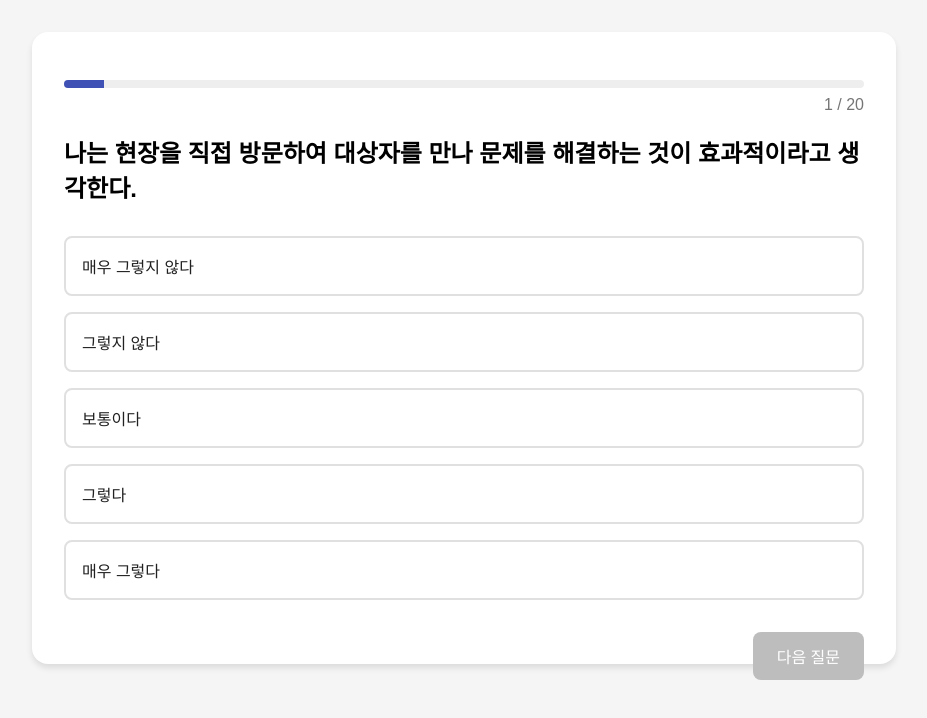
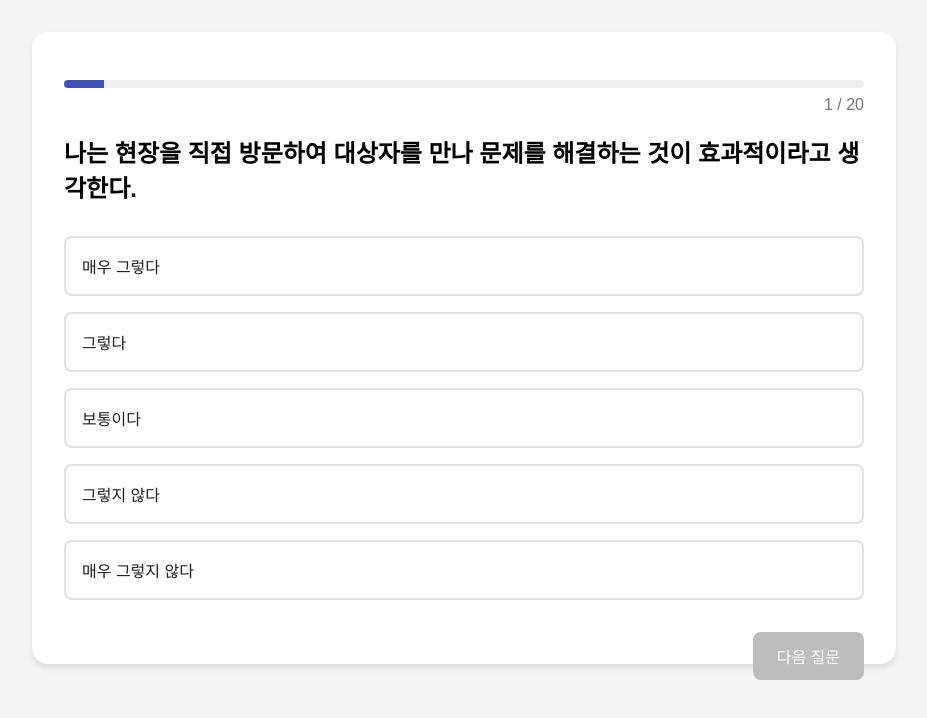
Before and after one commit to rcassgo/Personality-Test, a React (Create React App) app: page / in a window 1280 px wide. Shown: the top 718 px of the page, without its empty margins (176-1103 px from the left). Built offline with nearby package versions, Linux system fonts and the light colour scheme; no server answers.

Commit message:
questions

```diff
--- a/src/data/questions.js
+++ b/src/data/questions.js
@@ -1,209 +1,202 @@
 export const questions = [
-  // 지역사회
   {
     text: "나는 현장을 직접 방문하여 대상자를 만나 문제를 해결하는 것이 효과적이라고 생각한다.",
     options: [
-      { text: "매우 그렇지 않다", score: 1 },
+      { text: "매우 그렇다", score: 5 },
+      { text: "그렇다", score: 4 },
+      { text: "보통이다", score: 3 },
       { text: "그렇지 않다", score: 2 },
-      { text: "보통이다", score: 3 },
-      { text: "그렇다", score: 4 },
-      { text: "매우 그렇다", score: 5 }
+      { text: "매우 그렇지 않다", score: 1 }
     ]
   },
   {
     text: "나는 예방적 접근이나 건강증진 프로그램에 관심이 많다.",
     options: [
-      { text: "매우 그렇지 않다", score: 1 },
+      { text: "매우 그렇다", score: 5 },
+      { text: "그렇다", score: 4 },
+      { text: "보통이다", score: 3 },
       { text: "그렇지 않다", score: 2 },
-      { text: "보통이다", score: 3 },
-      { text: "그렇다", score: 4 },
-      { text: "매우 그렇다", score: 5 }
+      { text: "매우 그렇지 않다", score: 1 }
     ]
   },
   {
     text: "나는 질병 치료보다 건강 증진과 삶의 질 향상에 더 관심이 있다.",
     options: [
-      { text: "매우 그렇지 않다", score: 1 },
+      { text: "매우 그렇다", score: 5 },
+      { text: "그렇다", score: 4 },
+      { text: "보통이다", score: 3 },
       { text: "그렇지 않다", score: 2 },
-      { text: "보통이다", score: 3 },
-      { text: "그렇다", score: 4 },
-      { text: "매우 그렇다", score: 5 }
+      { text: "매우 그렇지 않다", score: 1 }
     ]
   },
   {
-    text: "나는 치료 시 대상자의 주변 환경을 함께 고려하는 것이 중요하다고 생각한다.",
+    text: "나는 치료 시, 개별 대상자의 주변환경을 고려한 접근이 중요하다고 생각한다.",
     options: [
-      { text: "매우 그렇지 않다", score: 1 },
+      { text: "매우 그렇다", score: 5 },
+      { text: "그렇다", score: 4 },
+      { text: "보통이다", score: 3 },
       { text: "그렇지 않다", score: 2 },
-      { text: "보통이다", score: 3 },
-      { text: "그렇다", score: 4 },
-      { text: "매우 그렇다", score: 5 }
+      { text: "매우 그렇지 않다", score: 1 }
     ]
   },
   {
-    text: "나는 지역 주민들과 소통하며 일하는 것을 즐긴다.",
+    text: "나는 지역 주민들과 소통하며 일하는 것이 즐겁다.",
     options: [
-      { text: "매우 그렇지 않다", score: 1 },
+      { text: "매우 그렇다", score: 5 },
+      { text: "그렇다", score: 4 },
+      { text: "보통이다", score: 3 },
       { text: "그렇지 않다", score: 2 },
-      { text: "보통이다", score: 3 },
-      { text: "그렇다", score: 4 },
-      { text: "매우 그렇다", score: 5 }
-    ]
-  },
-
-  // 공공기관
-  {
-    text: "나는 새로운 것보다는 정해진 틀 안에서 활동하는 것을 더 선호한다.",
-    options: [
-      { text: "매우 그렇지 않다", score: 1 },
-      { text: "그렇지 않다", score: 2 },
-      { text: "보통이다", score: 3 },
-      { text: "그렇다", score: 4 },
-      { text: "매우 그렇다", score: 5 }
+      { text: "매우 그렇지 않다", score: 1 }
     ]
   },
   {
-    text: "나는 공무원이나 공공기관 종사자의 안정적인 직업 환경을 선호한다.",
+    text: "나는 새로운 것을 창조해내는 것보다 정해진 틀 안에서 활동하는 것을 더 선호한다.",
     options: [
-      { text: "매우 그렇지 않다", score: 1 },
+      { text: "매우 그렇다", score: 5 },
+      { text: "그렇다", score: 4 },
+      { text: "보통이다", score: 3 },
       { text: "그렇지 않다", score: 2 },
+      { text: "매우 그렇지 않다", score: 1 }
+    ]
+  },
+  {
+    text: "나는 공무원이나 공공기관 종사자의 안정적인 직업 환경을 더 선호한다.",
+    options: [
+      { text: "매우 그렇다", score: 5 },
+      { text: "그렇다", score: 4 },
       { text: "보통이다", score: 3 },
-      { text: "그렇다", score: 4 },
-      { text: "매우 그렇다", score: 5 }
+      { text: "그렇지 않다", score: 2 },
+      { text: "매우 그렇지 않다", score: 1 }
     ]
   },
   {
     text: "나는 자료 정리, 문서 작성, 프로그램 기획 등 사무적인 일을 잘할 수 있다.",
     options: [
-      { text: "매우 그렇지 않다", score: 1 },
+      { text: "매우 그렇다", score: 5 },
+      { text: "그렇다", score: 4 },
+      { text: "보통이다", score: 3 },
       { text: "그렇지 않다", score: 2 },
-      { text: "보통이다", score: 3 },
-      { text: "그렇다", score: 4 },
-      { text: "매우 그렇다", score: 5 }
+      { text: "매우 그렇지 않다", score: 1 }
     ]
   },
   {
-    text: "나는 보건소, 교육청, 행정기관 등 공공기관에서의 작업치료 업무에 관심이 있다.",
+    text: "나는 보건소, 교육청, 행정기관 등 공공기관에서 일하는 작업치료에 관심이 있다.",
     options: [
-      { text: "매우 그렇지 않다", score: 1 },
+      { text: "매우 그렇다", score: 5 },
+      { text: "그렇다", score: 4 },
+      { text: "보통이다", score: 3 },
       { text: "그렇지 않다", score: 2 },
-      { text: "보통이다", score: 3 },
-      { text: "그렇다", score: 4 },
-      { text: "매우 그렇다", score: 5 }
+      { text: "매우 그렇지 않다", score: 1 }
     ]
   },
   {
-    text: "나는 건강 및 복지 정책을 설계하거나 평가하는 업무에 흥미가 있다.",
+    text: "나는 건강/복지 정책을 설계하거나 평가하는 업무에 관심이 있다.",
     options: [
-      { text: "매우 그렇지 않다", score: 1 },
+      { text: "매우 그렇다", score: 5 },
+      { text: "그렇다", score: 4 },
+      { text: "보통이다", score: 3 },
       { text: "그렇지 않다", score: 2 },
-      { text: "보통이다", score: 3 },
-      { text: "그렇다", score: 4 },
-      { text: "매우 그렇다", score: 5 }
-    ]
-  },
-
-  // 아동센터
-  {
-    text: "나는 아이들과 함께 있는 시간을 즐겁고 편안하게 느낀다.",
-    options: [
-      { text: "매우 그렇지 않다", score: 1 },
-      { text: "그렇지 않다", score: 2 },
-      { text: "보통이다", score: 3 },
-      { text: "그렇다", score: 4 },
-      { text: "매우 그렇다", score: 5 }
+      { text: "매우 그렇지 않다", score: 1 }
     ]
   },
   {
-    text: "나는 감정을 잘 표현하고 타인의 행동을 이해하려 노력하는 편이다.",
+    text: "나는 아이들과 함께 있는 시간이 즐겁고 편안하다.",
     options: [
-      { text: "매우 그렇지 않다", score: 1 },
+      { text: "매우 그렇다", score: 5 },
+      { text: "그렇다", score: 4 },
+      { text: "보통이다", score: 3 },
       { text: "그렇지 않다", score: 2 },
-      { text: "보통이다", score: 3 },
-      { text: "그렇다", score: 4 },
-      { text: "매우 그렇다", score: 5 }
+      { text: "매우 그렇지 않다", score: 1 }
     ]
   },
   {
-    text: "나는 다른 사람의 작은 변화나 반응에도 민감하게 반응하는 편이다.",
+    text: "나는 평소 감정 표현이 풍부하고 누군가의 행동을 이해하려 노력하는 편이다.",
     options: [
-      { text: "매우 그렇지 않다", score: 1 },
+      { text: "매우 그렇다", score: 5 },
+      { text: "그렇다", score: 4 },
+      { text: "보통이다", score: 3 },
       { text: "그렇지 않다", score: 2 },
-      { text: "보통이다", score: 3 },
-      { text: "그렇다", score: 4 },
-      { text: "매우 그렇다", score: 5 }
+      { text: "매우 그렇지 않다", score: 1 }
     ]
   },
   {
-    text: "나는 학부모 상담 같은 간접 개입에도 유연하게 대응할 수 있다.",
+    text: "나는 다른 사람들의 작은 변화나 반응에도 민감하게 반응하는 편이다.",
     options: [
-      { text: "매우 그렇지 않다", score: 1 },
+      { text: "매우 그렇다", score: 5 },
+      { text: "그렇다", score: 4 },
+      { text: "보통이다", score: 3 },
       { text: "그렇지 않다", score: 2 },
-      { text: "보통이다", score: 3 },
-      { text: "그렇다", score: 4 },
-      { text: "매우 그렇다", score: 5 }
+      { text: "매우 그렇지 않다", score: 1 }
     ]
   },
   {
-    text: "나는 어린이를 대상으로 한 수업이나 예시를 접하면 집중하게 된다.",
+    text: "나는 학부모 상담 같은 간접 개입에도 융통성 있게 잘 대처할 자신이 있다.",
     options: [
-      { text: "매우 그렇지 않다", score: 1 },
+      { text: "매우 그렇다", score: 5 },
+      { text: "그렇다", score: 4 },
+      { text: "보통이다", score: 3 },
       { text: "그렇지 않다", score: 2 },
-      { text: "보통이다", score: 3 },
-      { text: "그렇다", score: 4 },
-      { text: "매우 그렇다", score: 5 }
-    ]
-  },
-
-  // 재활병원
-  {
-    text: "나는 다양한 재활 분야 중 특정 분야에 관심이 뚜렷하다.",
-    options: [
-      { text: "매우 그렇지 않다", score: 1 },
-      { text: "그렇지 않다", score: 2 },
-      { text: "보통이다", score: 3 },
-      { text: "그렇다", score: 4 },
-      { text: "매우 그렇다", score: 5 }
+      { text: "매우 그렇지 않다", score: 1 }
     ]
   },
   {
-    text: "나는 재활센터에서 다양한 직종 간의 협업이 중요하다고 생각한다.",
+    text: "나는 발표나 수업 중 어린이 대상 예시가 나오면 집중해서 듣게 된다.",
     options: [
-      { text: "매우 그렇지 않다", score: 1 },
+      { text: "매우 그렇다", score: 5 },
+      { text: "그렇다", score: 4 },
+      { text: "보통이다", score: 3 },
       { text: "그렇지 않다", score: 2 },
-      { text: "보통이다", score: 3 },
-      { text: "그렇다", score: 4 },
-      { text: "매우 그렇다", score: 5 }
+      { text: "매우 그렇지 않다", score: 1 }
     ]
   },
   {
-    text: "나는 반복적인 일보다 다양한 케이스를 경험하고 문제 해결을 선호한다.",
+    text: "나는 신경계, 근골격계, 소아, 노인, 정신건강 등 다양한 재활 대상자 중 특정 분야에 선호가 뚜렷하다.",
     options: [
-      { text: "매우 그렇지 않다", score: 1 },
+      { text: "매우 그렇다", score: 5 },
+      { text: "그렇다", score: 4 },
+      { text: "보통이다", score: 3 },
       { text: "그렇지 않다", score: 2 },
-      { text: "보통이다", score: 3 },
-      { text: "그렇다", score: 4 },
-      { text: "매우 그렇다", score: 5 }
+      { text: "매우 그렇지 않다", score: 1 }
     ]
   },
   {
-    text: "나는 해부학, 신경과학 등 기초과학 과목을 흥미롭게 공부했다.",
+    text: "나는 재활센터에서 다양한 직종 간 협업과 팀워크가 중요한 요소라고 생각한다.",
     options: [
-      { text: "매우 그렇지 않다", score: 1 },
+      { text: "매우 그렇다", score: 5 },
+      { text: "그렇다", score: 4 },
+      { text: "보통이다", score: 3 },
       { text: "그렇지 않다", score: 2 },
-      { text: "보통이다", score: 3 },
-      { text: "그렇다", score: 4 },
-      { text: "매우 그렇다", score: 5 }
+      { text: "매우 그렇지 않다", score: 1 }
     ]
   },
   {
-    text: "나는 손기능 훈련, 보조기기, 일상생활동작(ADL)에 관심이 많다.",
+    text: "나는 반복적인 업무보다 예측 불가능한 상황을 해결하고 다양한 케이스를 경험하는 것을 선호한다.",
     options: [
-      { text: "매우 그렇지 않다", score: 1 },
+      { text: "매우 그렇다", score: 5 },
+      { text: "그렇다", score: 4 },
+      { text: "보통이다", score: 3 },
       { text: "그렇지 않다", score: 2 },
+      { text: "매우 그렇지 않다", score: 1 }
+    ]
+  },
+  {
+    text: "나는 해부학, 신경과학, 기능해부학 같은 과목을 흥미롭게 공부했다.",
+    options: [
+      { text: "매우 그렇다", score: 5 },
+      { text: "그렇다", score: 4 },
       { text: "보통이다", score: 3 },
+      { text: "그렇지 않다", score: 2 },
+      { text: "매우 그렇지 않다", score: 1 }
+    ]
+  },
+  {
+    text: "나는 손기능 훈련, 보조기기, 일상생활동작(ADL) 등에 관심이 많다.",
+    options: [
+      { text: "매우 그렇다", score: 5 },
       { text: "그렇다", score: 4 },
-      { text: "매우 그렇다", score: 5 }
+      { text: "보통이다", score: 3 },
+      { text: "그렇지 않다", score: 2 },
+      { text: "매우 그렇지 않다", score: 1 }
     ]
   }
 ];
```
